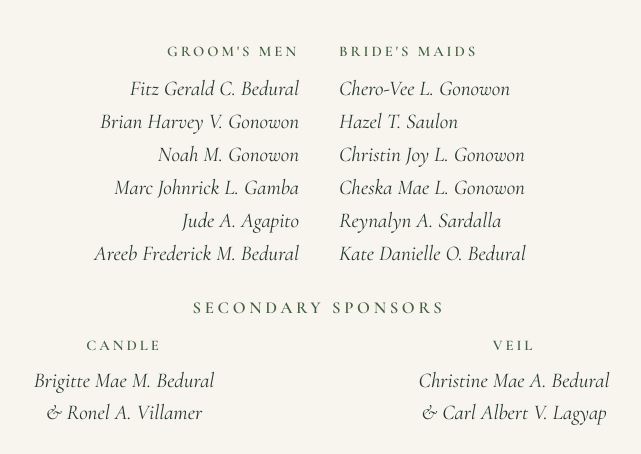
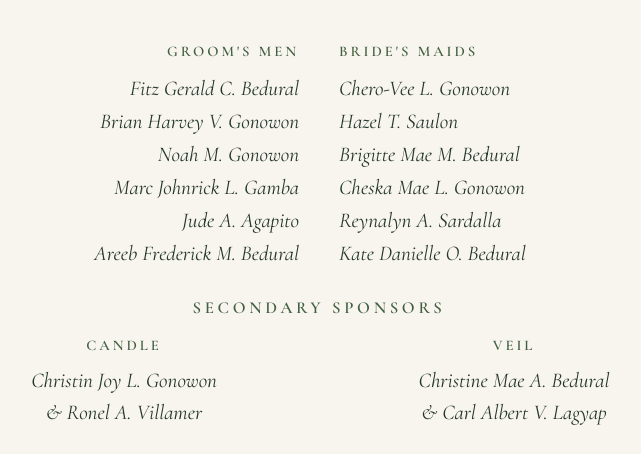
Before and after one commit to jedandsteph/rsvp, a plain HTML site: page index.html in a window 1280 px wide. Shown: the part 3080-3534 px from the top of the page, 321-962 px from the left. Drawn offline with nearby package versions, Linux system fonts and the light colour scheme.

Commit message:
Update index.html

```diff
--- a/index.html
+++ b/index.html
@@ -248,7 +248,7 @@
           <ul class="ent-list">
             <li>Chero-Vee L. Gonowon</li>
             <li>Hazel T. Saulon</li>
-            <li>Christin Joy L. Gonowon</li>
+            <li>Brigitte Mae M. Bedural</li>
             <li>Cheska Mae L. Gonowon</li>
             <li>Reynalyn A. Sardalla</li>
             <li>Kate Danielle O. Bedural</li>
@@ -261,7 +261,7 @@
     <div class="ent-block reveal">
       <h3 class="ent-block__title">Secondary Sponsors</h3>
       <div class="ent-cards ent-cards--2">
-        <div class="ent-card"><p class="ent-role">Candle</p><p class="ent-name">Brigitte Mae M. Bedural<br />&amp; Ronel A. Villamer</p></div>
+        <div class="ent-card"><p class="ent-role">Candle</p><p class="ent-name">Christin Joy L. Gonowon<br />&amp; Ronel A. Villamer</p></div>
         <div class="ent-card"><p class="ent-role">Veil</p><p class="ent-name">Christine Mae A. Bedural<br />&amp; Carl Albert V. Lagyap</p></div>
         <div class="ent-card"><p class="ent-role">Cord</p><p class="ent-name">Cheloja L. Gonowon<br />&amp; Rowel C. Llagas</p></div>
         <div class="ent-card"><p class="ent-role">Ribbon</p><p class="ent-name">Carissa B. Ricafrente<br />&amp; Arvin B. Panambo</p></div>
```
